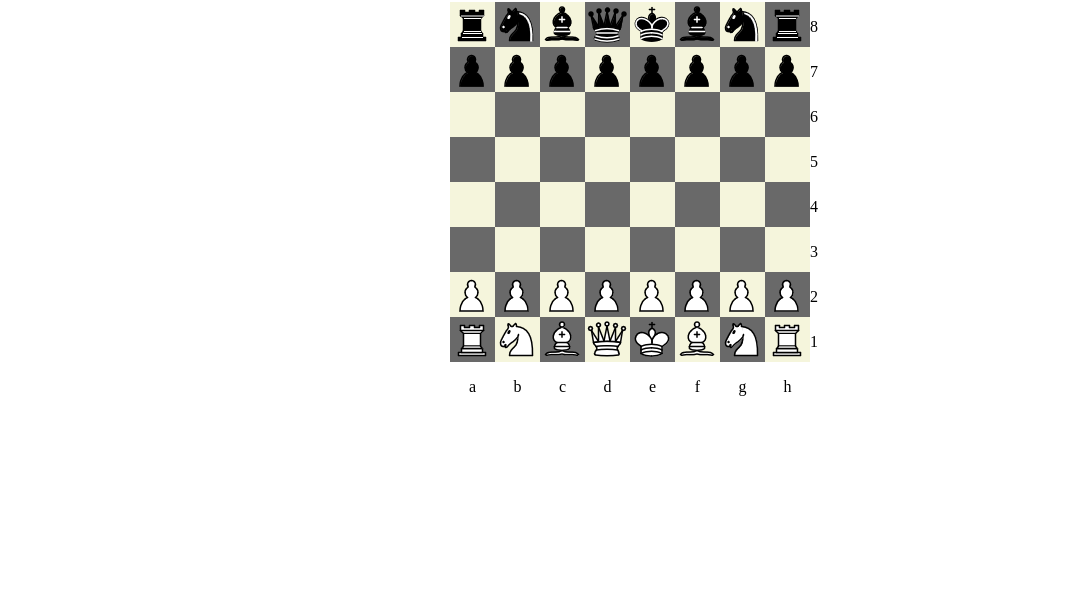
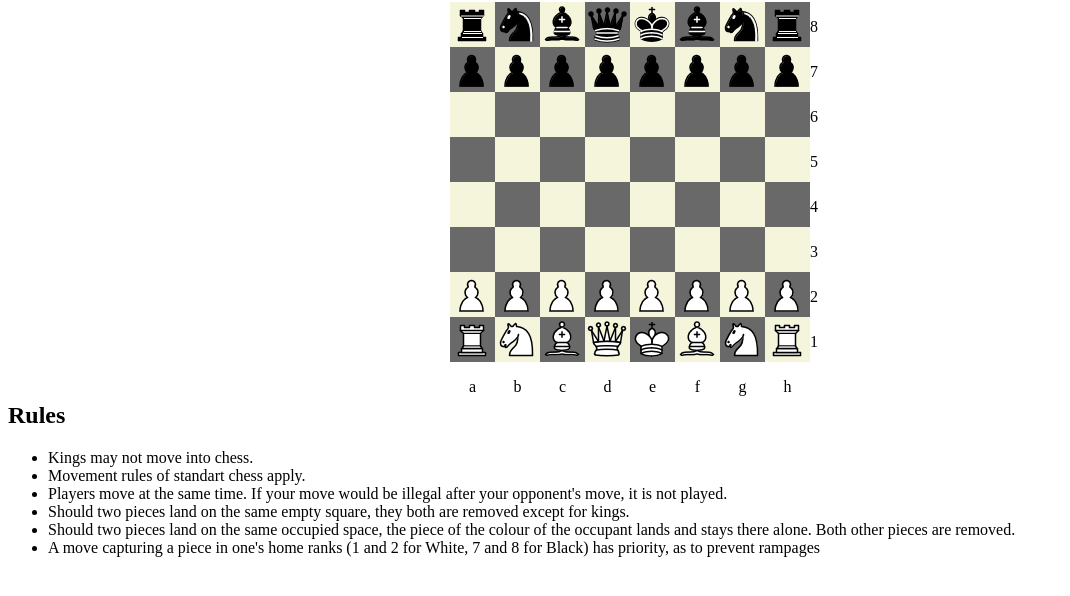
Before and after one commit to 5LMGVGOTY/RTTBChess, a plain HTML site: page index.html in a window 1280 px wide. Shown: the part 78-674 px from the top of the page, without its empty margins (0-1070 px from the left). Drawn offline with Linux system fonts and the light colour scheme.

Commit message:
Added rules

```diff
--- a/code.js
+++ b/code.js
@@ -148,7 +148,7 @@ function movementOptions(piece, row, column) {
             let operation=piece==6?1:-1;
             if (interaction(piece, row+operation, column)==EMPTY) {
                 cellsToMoveTo.push([row+operation, column]);
-                if (row==piece==6?1:6&&interaction(piece, operation*2+row, column)==EMPTY) cellsToMoveTo.push([row+operation*2, column]);
+                if (row==(piece==6?1:6)&&interaction(piece, operation*2+row, column)==EMPTY) cellsToMoveTo.push([row+operation*2, column]);
             }
             if (column<7&&interaction(piece, row+operation, column+1)==CAPTURE) cellsToMoveTo.push([row+operation, column+1]);
             if (column>0&&interaction(piece, row+operation, column-1)==CAPTURE) cellsToMoveTo.push([row+operation, column-1]);
--- a/index.html
+++ b/index.html
@@ -8,7 +8,9 @@
         <meta name="viewport" content="width=device-width, initial-scale=1.0">
         <title>RTTBChess</title>
         <link rel="stylesheet" href="style.css">
-        <script type="application/javascript" src="code.js"></script>
+        <script type="application/javascript" src="code.js"></script><meta http-equiv='cache-control' content='no-cache'>
+        <meta http-equiv='expires' content='0'>
+        <meta http-equiv='pragma' content='no-cache'>
     </head>
     <body onload="testConnection()">
         <header><h1>Real-Time Turn-Based Chess</h1></header>
@@ -127,5 +129,14 @@
             <p class="cols c7">g</p>
             <p class="cols c8">h</p>
         </div>
+        <h2>Rules</h2>
+        <ul>
+            <li>Kings may not move into chess. </li>
+            <li>Movement rules of standart chess apply. </li>
+            <li>Players move at the same time. If your move would be illegal after your opponent's move, it is not played. </li>
+            <li>Should two pieces land on the same empty square, they both are removed except for kings. </li>
+            <li>Should two pieces land on the same occupied space, the piece of the colour of the occupant lands and stays there alone. Both other pieces are removed. </li>
+            <li>A move capturing a piece in one's home ranks (1 and 2 for White, 7 and 8 for Black) has priority, as to prevent rampages</li>
+        </ul>
     </body>
 </html>
```
